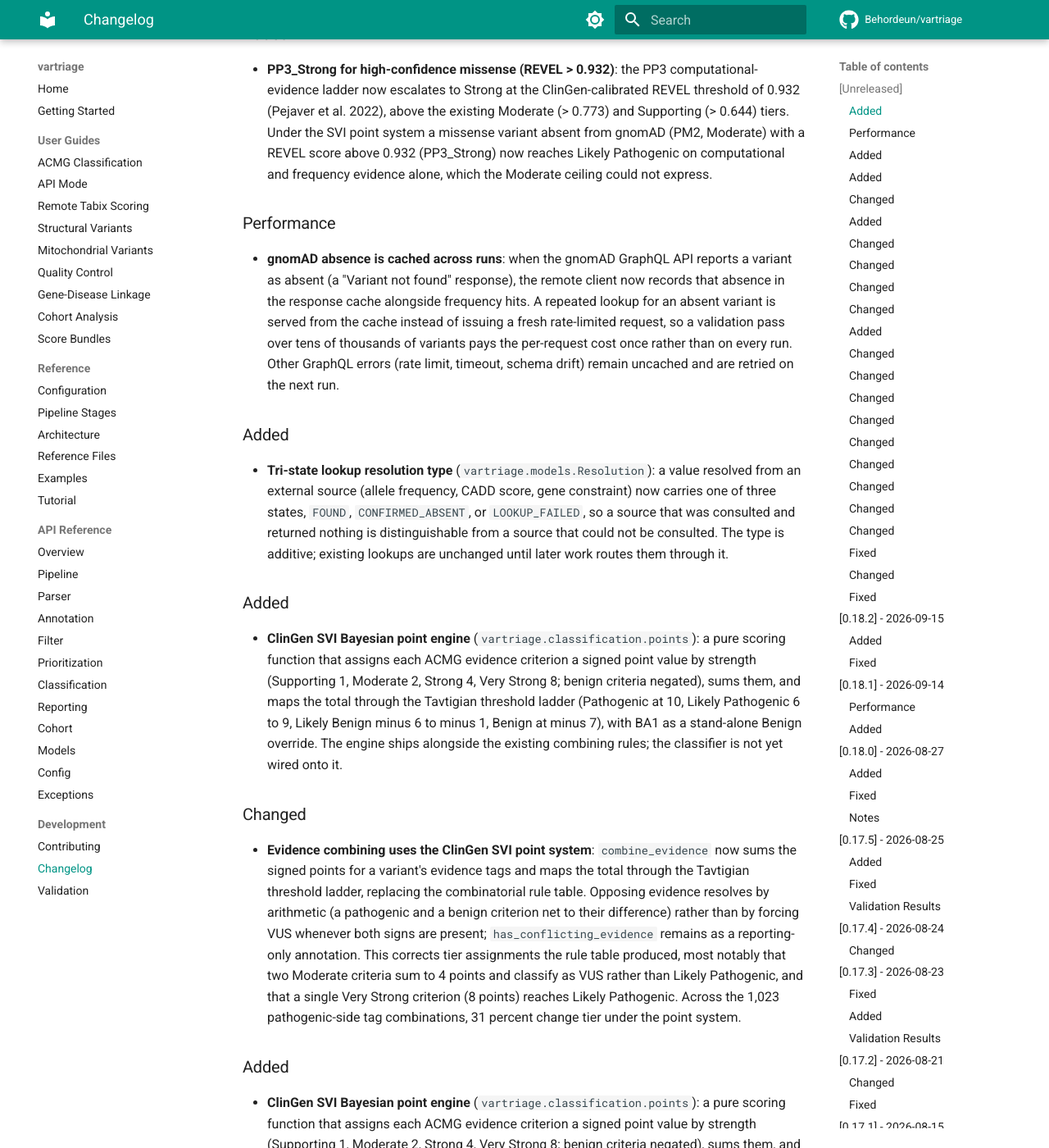
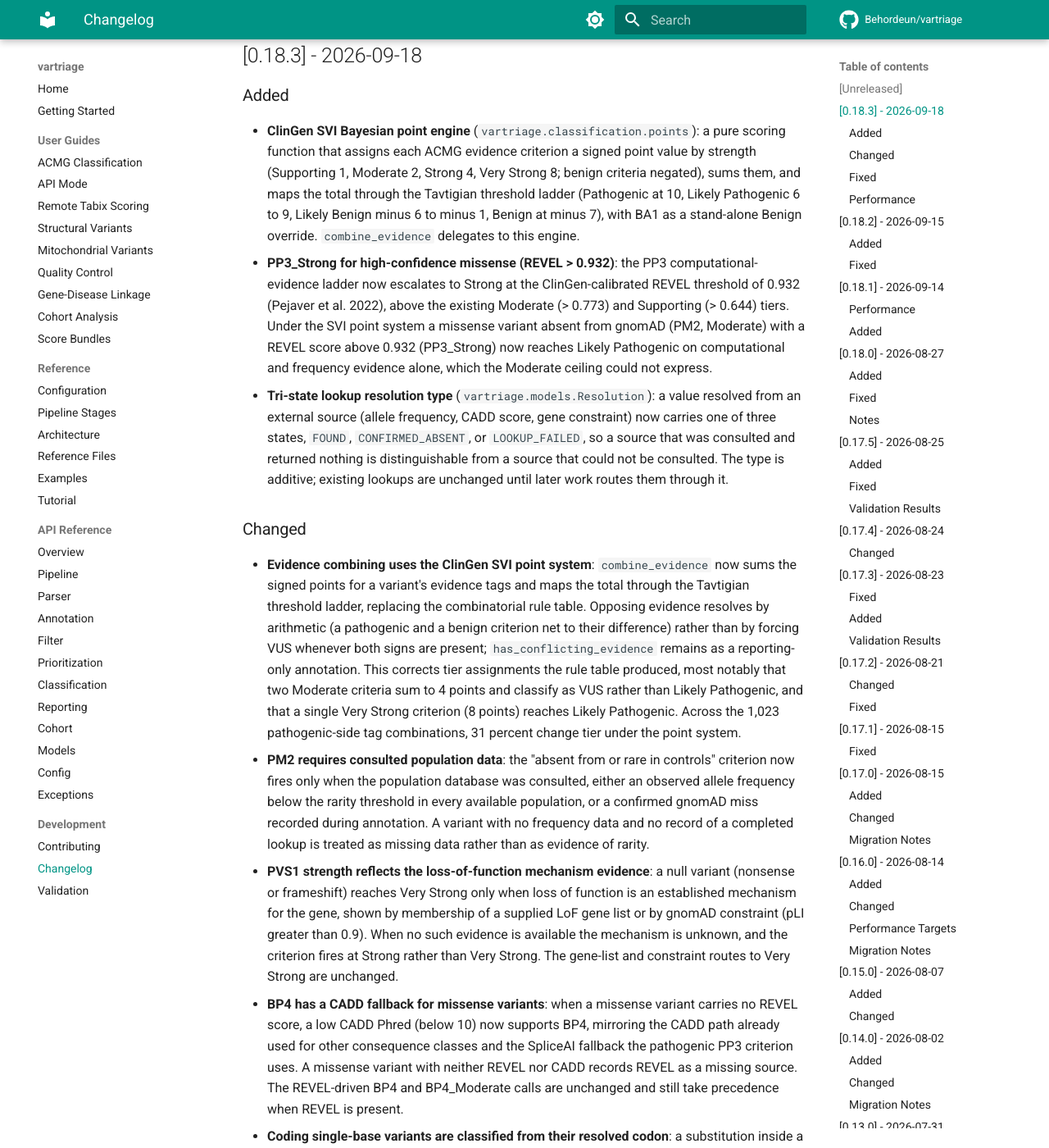
Before and after one commit to Behordeun/vartriage, an MkDocs documentation site: the page built from docs/changelog.md, in a window 1280 px wide and 1400 px high, scrolled down 312 px. Shown: the whole window at 82% size. Built offline with MkDocs 1.6.1 and Material for MkDocs 9.7.7, drawn with Linux system fonts in a browser that asks for light colours; comment, search, counter and statistics services are not loaded; some of the changed text lies outside the part shown.

Commit message:
chore(release): 0.18.3 (#60)
Bump the version to 0.18.3 across pyproject.toml, the __init__ fallback, and the lockfile, and date the changelog section. This release moves evidence combining to the ClinGen SVI point system, adds the PP3_Strong REVEL tier, protein-level PS1/PM5 and constraint PM1 evidence, and hardens annotation, parsing, remote-score handling, knowledge loading, and mitochondrial routing. Classifications change under the point system relative to the prior rule table.

```diff
--- a/docs/changelog.md
+++ b/docs/changelog.md
@@ -6,91 +6,43 @@ Format follows [Keep a Changelog](https://keepachangelog.com/en/1.1.0/). Version
 
 ## [Unreleased]
 
-### Added
-
-- **PP3_Strong for high-confidence missense (REVEL > 0.932)**: the PP3 computational-evidence ladder now escalates to Strong at the ClinGen-calibrated REVEL threshold of 0.932 (Pejaver et al. 2022), above the existing Moderate (> 0.773) and Supporting (> 0.644) tiers. Under the SVI point system a missense variant absent from gnomAD (PM2, Moderate) with a REVEL score above 0.932 (PP3_Strong) now reaches Likely Pathogenic on computational and frequency evidence alone, which the Moderate ceiling could not express.
-
-### Performance
-
-- **gnomAD absence is cached across runs**: when the gnomAD GraphQL API reports a variant as absent (a "Variant not found" response), the remote client now records that absence in the response cache alongside frequency hits. A repeated lookup for an absent variant is served from the cache instead of issuing a fresh rate-limited request, so a validation pass over tens of thousands of variants pays the per-request cost once rather than on every run. Other GraphQL errors (rate limit, timeout, schema drift) remain uncached and are retried on the next run.
-### Added
-
-- **Tri-state lookup resolution type** (`vartriage.models.Resolution`): a value resolved from an external source (allele frequency, CADD score, gene constraint) now carries one of three states, `FOUND`, `CONFIRMED_ABSENT`, or `LOOKUP_FAILED`, so a source that was consulted and returned nothing is distinguishable from a source that could not be consulted. The type is additive; existing lookups are unchanged until later work routes them through it.
-
-### Added
-
-- **ClinGen SVI Bayesian point engine** (`vartriage.classification.points`): a pure scoring function that assigns each ACMG evidence criterion a signed point value by strength (Supporting 1, Moderate 2, Strong 4, Very Strong 8; benign criteria negated), sums them, and maps the total through the Tavtigian threshold ladder (Pathogenic at 10, Likely Pathogenic 6 to 9, Likely Benign minus 6 to minus 1, Benign at minus 7), with BA1 as a stand-alone Benign override. The engine ships alongside the existing combining rules; the classifier is not yet wired onto it.
-### Changed
-
-- **Evidence combining uses the ClinGen SVI point system**: `combine_evidence` now sums the signed points for a variant's evidence tags and maps the total through the Tavtigian threshold ladder, replacing the combinatorial rule table. Opposing evidence resolves by arithmetic (a pathogenic and a benign criterion net to their difference) rather than by forcing VUS whenever both signs are present; `has_conflicting_evidence` remains as a reporting-only annotation. This corrects tier assignments the rule table produced, most notably that two Moderate criteria sum to 4 points and classify as VUS rather than Likely Pathogenic, and that a single Very Strong criterion (8 points) reaches Likely Pathogenic. Across the 1,023 pathogenic-side tag combinations, 31 percent change tier under the point system.
+## [0.18.3] - 2026-09-18
 
 ### Added
 
 - **ClinGen SVI Bayesian point engine** (`vartriage.classification.points`): a pure scoring function that assigns each ACMG evidence criterion a signed point value by strength (Supporting 1, Moderate 2, Strong 4, Very Strong 8; benign criteria negated), sums them, and maps the total through the Tavtigian threshold ladder (Pathogenic at 10, Likely Pathogenic 6 to 9, Likely Benign minus 6 to minus 1, Benign at minus 7), with BA1 as a stand-alone Benign override. `combine_evidence` delegates to this engine.
-### Changed
+- **PP3_Strong for high-confidence missense (REVEL > 0.932)**: the PP3 computational-evidence ladder now escalates to Strong at the ClinGen-calibrated REVEL threshold of 0.932 (Pejaver et al. 2022), above the existing Moderate (> 0.773) and Supporting (> 0.644) tiers. Under the SVI point system a missense variant absent from gnomAD (PM2, Moderate) with a REVEL score above 0.932 (PP3_Strong) now reaches Likely Pathogenic on computational and frequency evidence alone, which the Moderate ceiling could not express.
+- **Tri-state lookup resolution type** (`vartriage.models.Resolution`): a value resolved from an external source (allele frequency, CADD score, gene constraint) now carries one of three states, `FOUND`, `CONFIRMED_ABSENT`, or `LOOKUP_FAILED`, so a source that was consulted and returned nothing is distinguishable from a source that could not be consulted. The type is additive; existing lookups are unchanged until later work routes them through it.
 
-- **PM2 requires consulted population data**: the "absent from or rare in controls" criterion now fires only when the population database was consulted, either an observed allele frequency below the rarity threshold in every available population, or a confirmed gnomAD miss recorded during annotation. A variant with no frequency data and no record of a completed lookup is treated as missing data (gnomAD recorded as a missing source) rather than as evidence of rarity.
-### Changed
-
-- **PVS1 strength reflects the loss-of-function mechanism evidence**: a null variant (nonsense or frameshift) reaches Very Strong only when loss of function is an established mechanism for the gene, shown by membership of a supplied LoF gene list or by gnomAD constraint (pLI greater than 0.9). When no such evidence is available the mechanism is unknown, and the criterion fires at Strong rather than Very Strong. The gene-list and constraint routes to Very Strong are unchanged.
-### Changed
-
-- **BP4 has a CADD fallback for missense variants**: when a missense variant carries no REVEL score, a low CADD Phred (below 10) now supports BP4, mirroring the CADD path already used for other consequence classes and the SpliceAI fallback the pathogenic PP3 criterion uses. A missense variant with neither REVEL nor CADD records REVEL as a missing source. The REVEL-driven BP4 and BP4_Moderate calls are unchanged and still take precedence when REVEL is present.
-
-- **Tri-state lookup resolution type** (`vartriage.models.Resolution`): a value resolved from an external source (allele frequency, CADD score, gene constraint) now carries one of three states, `FOUND`, `CONFIRMED_ABSENT`, or `LOOKUP_FAILED`, so a source that was consulted and returned nothing is distinguishable from a source that could not be consulted. The type is additive; existing lookups are unchanged until later work routes them through it.
 ### Changed
 
 - **Evidence combining uses the ClinGen SVI point system**: `combine_evidence` now sums the signed points for a variant's evidence tags and maps the total through the Tavtigian threshold ladder, replacing the combinatorial rule table. Opposing evidence resolves by arithmetic (a pathogenic and a benign criterion net to their difference) rather than by forcing VUS whenever both signs are present; `has_conflicting_evidence` remains as a reporting-only annotation. This corrects tier assignments the rule table produced, most notably that two Moderate criteria sum to 4 points and classify as VUS rather than Likely Pathogenic, and that a single Very Strong criterion (8 points) reaches Likely Pathogenic. Across the 1,023 pathogenic-side tag combinations, 31 percent change tier under the point system.
-
-### Added
-
-- **ClinGen SVI Bayesian point engine** (`vartriage.classification.points`): a pure scoring function that assigns each ACMG evidence criterion a signed point value by strength (Supporting 1, Moderate 2, Strong 4, Very Strong 8; benign criteria negated), sums them, and maps the total through the Tavtigian threshold ladder (Pathogenic at 10, Likely Pathogenic 6 to 9, Likely Benign minus 6 to minus 1, Benign at minus 7), with BA1 as a stand-alone Benign override. `combine_evidence` delegates to this engine.
-### Changed
-
+- **PM2 requires consulted population data**: the "absent from or rare in controls" criterion now fires only when the population database was consulted, either an observed allele frequency below the rarity threshold in every available population, or a confirmed gnomAD miss recorded during annotation. A variant with no frequency data and no record of a completed lookup is treated as missing data rather than as evidence of rarity.
+- **PVS1 strength reflects the loss-of-function mechanism evidence**: a null variant (nonsense or frameshift) reaches Very Strong only when loss of function is an established mechanism for the gene, shown by membership of a supplied LoF gene list or by gnomAD constraint (pLI greater than 0.9). When no such evidence is available the mechanism is unknown, and the criterion fires at Strong rather than Very Strong. The gene-list and constraint routes to Very Strong are unchanged.
+- **BP4 has a CADD fallback for missense variants**: when a missense variant carries no REVEL score, a low CADD Phred (below 10) now supports BP4, mirroring the CADD path already used for other consequence classes and the SpliceAI fallback the pathogenic PP3 criterion uses. A missense variant with neither REVEL nor CADD records REVEL as a missing source. The REVEL-driven BP4 and BP4_Moderate calls are unchanged and still take precedence when REVEL is present.
 - **Coding single-base variants are classified from their resolved codon**: a substitution inside a coding region is refined to NONSENSE (stop gained), STOP_LOSS (stop removed), or SYNONYMOUS (same amino acid) using the codon the annotation engine resolves, instead of the interval backend's base "coding SNV maps to missense" call. The refinement runs at the engine level, so the pyranges and pure-Python backends now return the same amino-acid-level consequence for the same variant. Variants whose codon cannot be resolved keep their base call.
-### Changed
-
-- **Coding single-base variants are classified from their resolved codon**: a substitution inside a coding region is refined to NONSENSE (stop gained), STOP_LOSS (stop removed), or SYNONYMOUS (same amino acid) using the codon the annotation engine resolves, instead of the interval backend's base "coding SNV maps to missense" call. The refinement runs at the engine level, so the pyranges and pure-Python backends now return the same amino-acid-level consequence for the same variant. Variants whose codon cannot be resolved keep their base call.
-### Changed
-
 - **Multi-allelic records are split into one variant per ALT**: a VCF line carrying several comma-separated ALT alleles now yields one variant per allele, each sharing the record's CHROM, POS, REF, QUAL, FILTER, and INFO, so every alternate allele is triaged instead of only the first.
 - **ClinVar significance parsing handles compound and qualified terms**: significance strings are normalized (whitespace, case) and parsed for compound assertions joined by "/" or "|" (the more clinically significant component wins), a trailing qualifier after a comma, and the "Conflicting interpretations of pathogenicity" category (treated as uncertain). A recognized assertion such as "Pathogenic/Likely pathogenic" is no longer discarded as unknown. Both the pure-Python and polars ClinVar loaders share one parser.
-### Changed
-
-- **Coding single-base variants are classified from their resolved codon**: a substitution inside a coding region is refined to NONSENSE (stop gained), STOP_LOSS (stop removed), or SYNONYMOUS (same amino acid) using the codon the annotation engine resolves, instead of the interval backend's base "coding SNV maps to missense" call. The refinement runs at the engine level, so the pyranges and pure-Python backends now return the same amino-acid-level consequence for the same variant. Variants whose codon cannot be resolved keep their base call.
-### Changed
-
-- **Multi-allelic records are split into one variant per ALT**: a VCF line carrying several comma-separated ALT alleles now yields one variant per allele, each sharing the record's CHROM, POS, REF, QUAL, FILTER, and INFO, so every alternate allele is triaged instead of only the first.
-- **ClinVar significance parsing handles compound and qualified terms**: significance strings are normalized (whitespace, case) and parsed for compound assertions joined by "/" or "|" (the more clinically significant component wins), a trailing qualifier after a comma, and the "Conflicting interpretations of pathogenicity" category (treated as uncertain). A recognized assertion such as "Pathogenic/Likely pathogenic" is no longer discarded as unknown. Both the pure-Python and polars ClinVar loaders share one parser.
-### Changed
-
+- **Per-population gnomAD frequencies are threaded through annotation**: when the frequency backend can return ancestry-group frequencies, the annotation engine now populates the variant's per-population frequencies (the global AF plus each `AF_<pop>`) rather than only the single global number. BA1, BS1, and PM2 can then reason about a variant that is common in one ancestry but globally rare. Backends that expose only the global lookup are unchanged and leave the per-population frequencies unset.
 - **Remote score cache is isolated by reference build, version, and dataset**: cached gnomAD and CADD scores are now keyed by a source id derived from the resolved preset (which encodes build, version, and dataset kind, for example `gnomad-genomes-v4-grch38`) or, for a raw URL, a stable hash of that URL. A GRCh37 run and a GRCh38 run, or an exomes run and a genomes run, no longer share cache rows.
 - **Installed bundles are checksum-verified on load**: when a bundle manifest records a checksum for its transformed file, the on-disk file is verified before the pipeline uses it and a mismatch raises rather than being used silently. A manifest with no recorded checksum skips verification unchanged.
-### Changed
-
 - **Knowledge-library loaders validate their TSV header on load**: the OMIM, HPO, ClinGen validity, actionability, and gnomAD constraint loaders now check that their required columns are present and raise an error naming the file and the missing columns, instead of a renamed or missing column loading zero rows with only an informational log.
-### Changed
-
-- **Per-population gnomAD frequencies are threaded through annotation**: when the frequency backend can return ancestry-group frequencies, the annotation engine now populates the variant's per-population frequencies (the global AF plus each `AF_<pop>`) rather than only the single global number. BA1, BS1, and PM2 can then reason about a variant that is common in one ancestry but globally rare. Backends that expose only the global lookup are unchanged and leave the per-population frequencies unset.
-### Changed
-
 - **QC warns instead of passing when a metric cannot be evaluated**: a sample with no genotype calls (the het/hom ratio) or no indels (the ins/del ratio) is now reported as a warning rather than a pass, so an empty or sites-only input no longer clears strict QC on those axes silently.
 - **Cohort config rejects the singleton recurrence inversion**: `include_singletons=True` with `min_recurrence` greater than 2 is refused, because it would keep variants seen in one sample while dropping variants seen in two. Use `include_singletons=False`, or a `min_recurrence` of 1 or 2.
-
-### Fixed
-
-- **INFO extraction tolerates a single malformed field**: reading a per-record INFO field whose stored value is inconsistent with the VCF header (which pysam signals by raising) now skips that one field instead of dropping the record's entire INFO dictionary, so the remaining INFO fields are preserved.
-- **A systematic client error trips the API circuit breaker**: a non-retryable 4xx response (a revoked key, a moved endpoint, a schema mismatch) now records a circuit-breaker failure instead of a success, so a run of them opens the breaker rather than leaving a totally misconfigured upstream looking healthy while every call fails. Successful (2xx and 3xx) responses still reset the breaker as before.
-### Changed
-
 - **Mitochondrial routing recognizes chrMT and the RefSeq mtDNA accession**: the mitochondrial check now matches the "chr" prefix as a literal and recognizes chrM, chrMT, MT, M, and NC_012920, so mtDNA is routed to the mitochondrial classifier and an unrelated contig is not misrouted.
 - **Heteroplasmy data is available in the default mitochondrial run**: per-sample allele-depth and allele-fraction fields are now extracted whenever mitochondrial analysis is active, not only when an inheritance or single-sample selection is configured, so the mitochondrial classifier's heteroplasmy axis is populated in the common single-sample run.
 
 ### Fixed
 
 - **A maternal no-call no longer produces a de novo mtDNA call**: maternal inheritance now carries the three-state parental genotype, so an all-missing maternal genotype resolves to unknown rather than being read as absence. A de novo call requires a confirmed reference genotype in the mother.
+- **A systematic client error trips the API circuit breaker**: a non-retryable 4xx response (a revoked key, a moved endpoint, a schema mismatch) now records a circuit-breaker failure instead of a success, so a run of them opens the breaker rather than leaving a misconfigured upstream looking healthy while every call fails. Successful (2xx and 3xx) responses still reset the breaker as before.
+- **INFO extraction tolerates a single malformed field**: reading a per-record INFO field whose stored value is inconsistent with the VCF header (which pysam signals by raising) now skips that one field instead of dropping the record's entire INFO dictionary, so the remaining INFO fields are preserved.
+- **SV parser tolerates VCFs that declare only the INFO fields they use**: the structural variant parser probes caller-specific END/SVLEN/copy-number/mate fields (END2, CHR2_POS, INSLEN, HOMLEN, CN, ...) to support multiple SV callers. It now checks the VCF header before reading each field, so a file that declares only standard fields parses cleanly instead of aborting. This matches pysam 0.24's behaviour of raising on access to an undeclared INFO key.
 
-- **SV parser tolerates VCFs that declare only the INFO fields they use**: the structural variant parser probes caller-specific END/SVLEN/copy-number/mate fields (END2, CHR2_POS, INSLEN, HOMLEN, CN, ...) to support multiple SV callers. It now checks the VCF header before reading each field, so a file that declares only standard fields parses cleanly instead of aborting. This matches pysam 0.24's behaviour of raising on access to an undeclared INFO key.
+### Performance
+
+- **gnomAD absence is cached across runs**: when the gnomAD GraphQL API reports a variant as absent (a "Variant not found" response), the remote client now records that absence in the response cache alongside frequency hits. A repeated lookup for an absent variant is served from the cache instead of issuing a fresh rate-limited request, so a validation pass over tens of thousands of variants pays the per-request cost once rather than on every run. Other GraphQL errors (rate limit, timeout, schema drift) remain uncached and are retried on the next run.
+
 
 ## [0.18.2] - 2026-09-15
 
--- a/pyproject.toml
+++ b/pyproject.toml
@@ -4,7 +4,7 @@ build-backend = "hatchling.build"
 
 [project]
 name = "vartriage"
-version = "0.18.2"
+version = "0.18.3"
 description = "A clinical-grade variant interpretation library: ACMG classification, annotation, structural and mitochondrial analysis, cohort statistics, prioritization, and multi-format reporting from VCF data"
 license = "MIT"
 requires-python = ">=3.10"
--- a/vartriage/__init__.py
+++ b/vartriage/__init__.py
@@ -86,7 +86,7 @@ try:
 
     __version__ = _get_version("vartriage")
 except Exception:
-    __version__ = "0.18.2"
+    __version__ = "0.18.3"
 
 __all__ = [
     # Pipeline orchestrator
```
Also changed, not shown: 1 other file.
